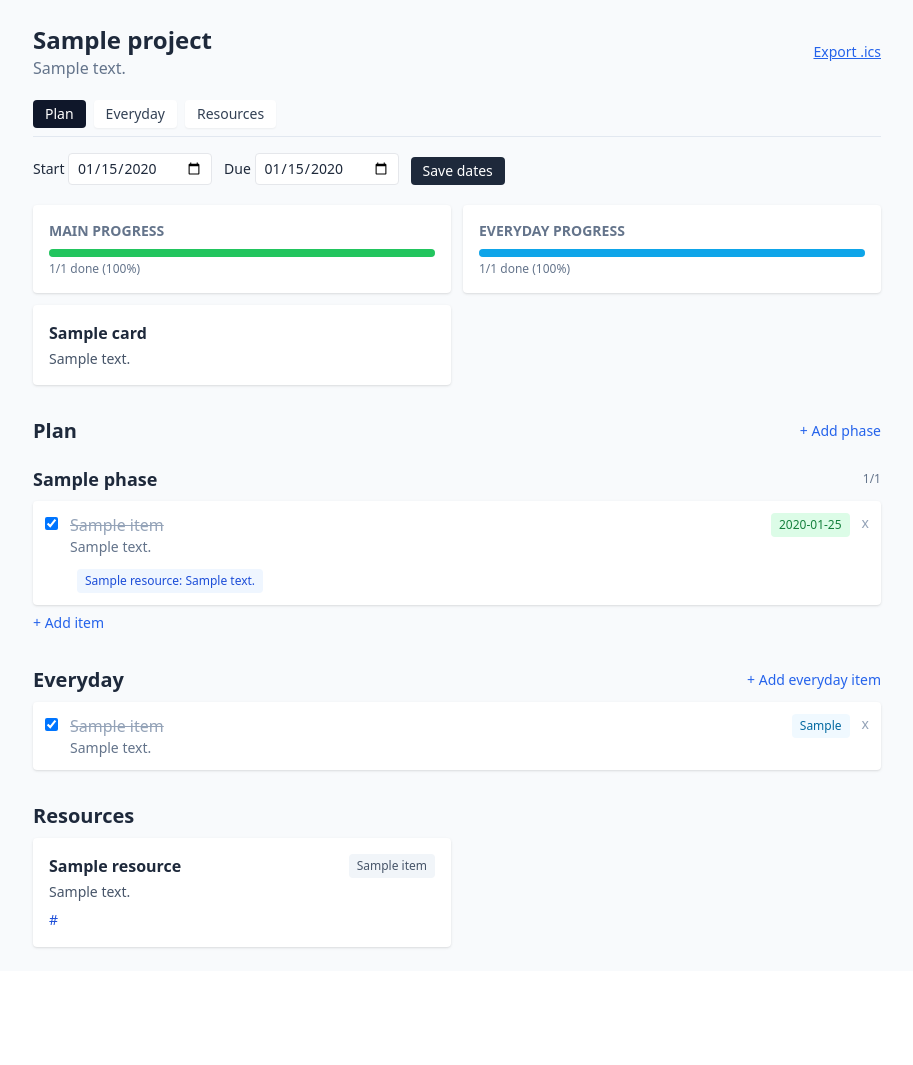
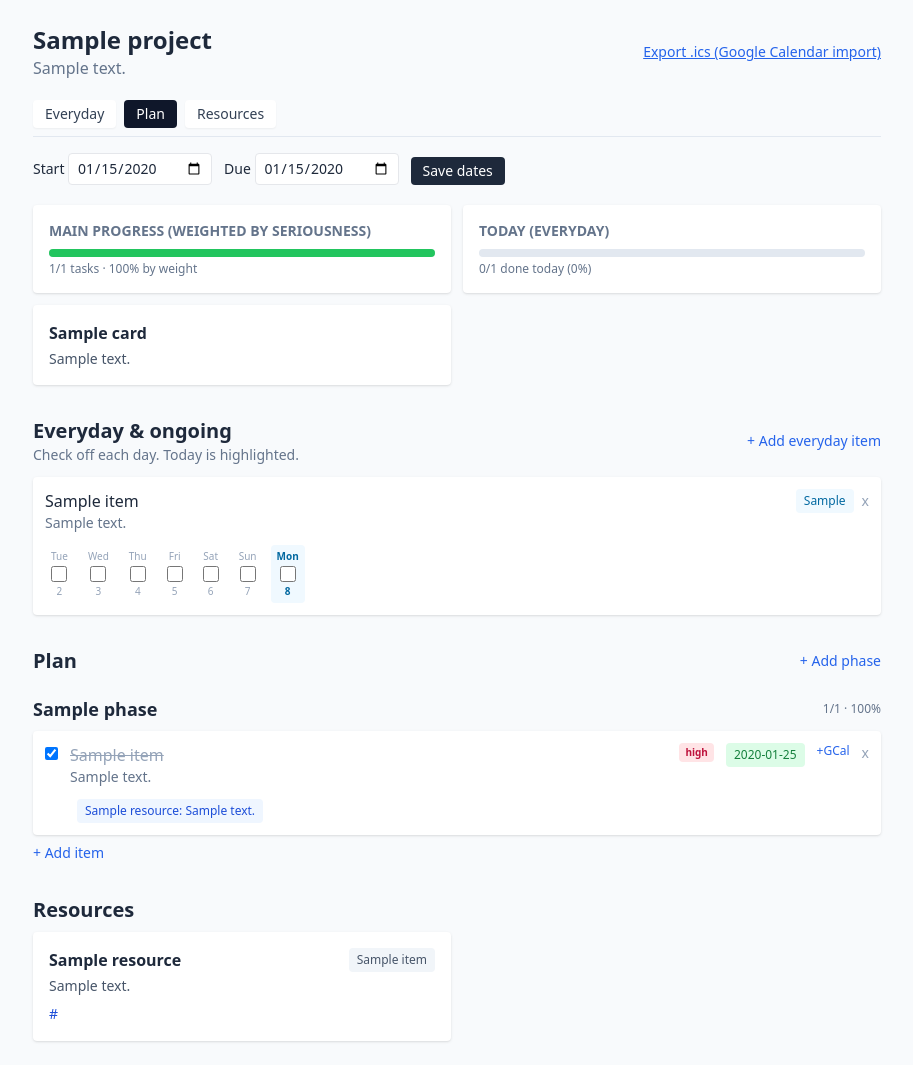
Before and after one commit to Arcco-Chakraborty/Task_Tracker, a Flask app: page /project/1 in a window 1280 px wide. Shown: the part 48-1113 px from the top of the page, without its empty margins (183-1096 px from the left). Before the commit the page ends 997 px from the top, so only its background shows below. Run offline with Flask 3, Linux system fonts and the light colour scheme; tables that the repository leaves empty hold one stand-in row (values such as "Sample post"); some libraries are stand-ins or nearby versions.

Commit message:
feat: weighted progress, per-day everyday tracker, Google Calendar links
- Plan items carry an LLM-assigned weight (1-5 seriousness); main progress
  is now weighted by completed-weight/total-weight (schedule.progress).
  Adds items.weight column + migration for existing DBs.
- Everyday/ongoing tasks become a per-day habit grid (last 7 days, today
  highlighted) backed by an everyday_completions table; the Everyday section
  moves above Plan and its card shows today's completion.
- Every dated task gets a one-click 'Add to Google Calendar' link
  (ics.gcal_link), exposed to templates and shown on project/dashboard/calendar.
- 12 new tests; 63 passing.

```diff
--- a/app.py
+++ b/app.py
@@ -1,7 +1,7 @@
 """app.py — Flask app for the task tracker."""
 from __future__ import annotations
 
-from datetime import date
+from datetime import date, timedelta
 
 from flask import (Flask, abort, g, has_app_context, jsonify, redirect,
                    render_template, request, url_for, Response)
@@ -67,16 +67,42 @@ def _project_view(conn, project, due_soon_days, today=None):
             })
         view_phases.append({**phase, "items": rows,
                             "progress": schedule.progress(items)})
-    everyday = db.list_everyday_items(conn, project["id"])
+    everyday_rows, everyday_today = _everyday_view(conn, project["id"], today)
     return {
         "project": project,
         "phases": view_phases,
         "progress": schedule.progress(all_items),
         "info_cards": db.list_info_cards(conn, project["id"]),
-        "everyday_items": everyday,
-        "everyday_progress": schedule.progress(everyday),
+        "everyday_items": everyday_rows,
+        "everyday_today": everyday_today,
         "resources": db.list_project_resources(conn, project["id"]),
     }
+
+
+def _everyday_view(conn, project_id, today, days_back=7):
+    """Attach a per-day completion grid (last `days_back` days, oldest->today)
+    to each everyday item, and compute today's completion summary."""
+    window = [today - timedelta(days=n) for n in range(days_back - 1, -1, -1)]
+    today_iso = today.isoformat()
+    completed = db.list_everyday_completions(conn, project_id,
+                                             window[0].isoformat())
+    rows = []
+    done_today = 0
+    for item in db.list_everyday_items(conn, project_id):
+        grid = [{
+            "date": d.isoformat(),
+            "label": d.strftime("%a"),
+            "dom": d.day,
+            "done": (item["id"], d.isoformat()) in completed,
+            "is_today": d == today,
+        } for d in window]
+        if (item["id"], today_iso) in completed:
+            done_today += 1
+        rows.append({**item, "days": grid})
+    total = len(rows)
+    today_summary = {"done": done_today, "total": total,
+                     "percent": round(done_today / total * 100) if total else 0}
+    return rows, today_summary
 
 
 def _all_dated_items(conn, due_soon_days, today=None):
@@ -111,6 +137,8 @@ def create_app(cfg=None) -> Flask:
     flask_app.config["CFG"] = cfg
     flask_app.config["DUE_SOON_DAYS"] = cfg.get("tracking", {}).get(
         "due_soon_days", 3)
+    # Expose the Google Calendar link builder to templates.
+    flask_app.jinja_env.globals["gcal_link"] = ics.gcal_link
 
     # Create the schema once at startup (separate short-lived connection).
     init_conn = db.connect(db_path)
@@ -240,6 +268,16 @@ def create_app(cfg=None) -> Flask:
         db.delete_everyday_item(get_conn(flask_app), everyday_id)
         return jsonify({"ok": True})
 
+    @flask_app.route("/everyday/<int:everyday_id>/day", methods=["POST"])
+    def everyday_day(everyday_id):
+        payload = request.json or {}
+        day = payload.get("day")
+        if not day:
+            return jsonify({"ok": False, "error": "missing day"}), 400
+        db.set_everyday_day(get_conn(flask_app), everyday_id, day,
+                            bool(payload.get("done")))
+        return jsonify({"ok": True})
+
     @flask_app.route("/phase/<int:phase_id>/item", methods=["POST"])
     def phase_add_item(phase_id):
         payload = request.json or {}
--- a/static/app.js
+++ b/static/app.js
@@ -39,6 +39,14 @@ document.addEventListener("change", (e) => {
     postJSON(`/everyday/${li.dataset.everydayId}/status`, { status }).then(() =>
       window.location.reload()
     );
+  }
+  if (e.target.classList.contains("js-everyday-day")) {
+    const cb = e.target;
+    // Persist the per-day completion; no reload so the grid stays put.
+    postJSON(`/everyday/${cb.dataset.everydayId}/day`, {
+      day: cb.dataset.day,
+      done: cb.checked,
+    });
   }
 });
 
--- a/templates/calendar.html
+++ b/templates/calendar.html
@@ -8,7 +8,7 @@
     <h2 class="font-semibold text-slate-700">{{ day }}</h2>
     <ul class="mt-1 space-y-1">
       {% for i in items %}
-      <li class="text-sm"><a href="/project/{{ i.project_id }}" class="text-blue-700 hover:underline">{{ i.project_title }}</a> — {{ i.title }}</li>
+      <li class="text-sm"><a href="/project/{{ i.project_id }}" class="text-blue-700 hover:underline">{{ i.project_title }}</a> — {{ i.title }}{% if i.resolved_date %} <a class="text-xs text-blue-600 hover:underline" target="_blank" rel="noopener noreferrer" href="{{ gcal_link(i.project_title ~ ': ' ~ i.title, i.resolved_date) }}" title="Add to Google Calendar">+GCal</a>{% endif %}</li>
       {% endfor %}
     </ul>
   </div>
--- a/templates/dashboard.html
+++ b/templates/dashboard.html
@@ -9,6 +9,7 @@
     <a href="/project/{{ i.project_id }}" class="text-blue-700 hover:underline">{{ i.project_title }}</a>
     <span class="{% if i.status == 'done' %}line-through text-slate-400{% endif %}">{{ i.title }}</span>
     <span class="ml-auto text-sm text-slate-500">{{ i.resolved_date or '—' }}</span>
+    {% if i.resolved_date %}<a class="text-xs text-blue-600 hover:underline" target="_blank" rel="noopener noreferrer" href="{{ gcal_link(i.project_title ~ ': ' ~ i.title, i.resolved_date) }}" title="Add to Google Calendar">+GCal</a>{% endif %}
   </li>
   {% endfor %}
 </ul>
--- a/templates/project.html
+++ b/templates/project.html
@@ -7,12 +7,12 @@
     <h1 class="text-2xl font-bold">{{ project.title }}</h1>
     {% if project.summary %}<p class="text-slate-500">{{ project.summary }}</p>{% endif %}
   </div>
-  <a class="text-sm text-blue-600 underline" href="/project/{{ project.id }}/export.ics">Export .ics</a>
+  <a class="text-sm text-blue-600 underline" href="/project/{{ project.id }}/export.ics">Export .ics (Google Calendar import)</a>
 </div>
 
 <nav class="mt-5 flex flex-wrap gap-2 border-b border-slate-200 pb-2 text-sm">
+  <a class="rounded bg-white px-3 py-1 text-slate-700 shadow-sm" href="#everyday">Everyday</a>
   <a class="rounded bg-slate-900 px-3 py-1 text-white" href="#plan">Plan</a>
-  <a class="rounded bg-white px-3 py-1 text-slate-700 shadow-sm" href="#everyday">Everyday</a>
   <a class="rounded bg-white px-3 py-1 text-slate-700 shadow-sm" href="#resources">Resources</a>
 </nav>
 
@@ -24,18 +24,18 @@
 
 <section class="mt-5 grid gap-3 md:grid-cols-2">
   <article class="bg-white rounded shadow p-4">
-    <h2 class="text-sm font-semibold uppercase text-slate-500">Main progress</h2>
+    <h2 class="text-sm font-semibold uppercase text-slate-500">Main progress (weighted by seriousness)</h2>
     <div class="mt-2 h-2 bg-slate-200 rounded">
       <div class="h-2 bg-green-500 rounded" style="width: {{ progress.percent }}%"></div>
     </div>
-    <p class="text-xs text-slate-500 mt-1">{{ progress.done }}/{{ progress.total }} done ({{ progress.percent }}%)</p>
+    <p class="text-xs text-slate-500 mt-1">{{ progress.done }}/{{ progress.total }} tasks &middot; {{ progress.percent }}% by weight</p>
   </article>
   <article class="bg-white rounded shadow p-4">
-    <h2 class="text-sm font-semibold uppercase text-slate-500">Everyday progress</h2>
+    <h2 class="text-sm font-semibold uppercase text-slate-500">Today (everyday)</h2>
     <div class="mt-2 h-2 bg-slate-200 rounded">
-      <div class="h-2 bg-sky-500 rounded" style="width: {{ everyday_progress.percent }}%"></div>
+      <div class="h-2 bg-sky-500 rounded" style="width: {{ everyday_today.percent }}%"></div>
     </div>
-    <p class="text-xs text-slate-500 mt-1">{{ everyday_progress.done }}/{{ everyday_progress.total }} done ({{ everyday_progress.percent }}%)</p>
+    <p class="text-xs text-slate-500 mt-1">{{ everyday_today.done }}/{{ everyday_today.total }} done today ({{ everyday_today.percent }}%)</p>
   </article>
   {% for card in info_cards %}
   <article class="bg-white rounded shadow p-4">
@@ -43,6 +43,45 @@
     {% if card.body %}<p class="mt-1 text-sm text-slate-600 whitespace-pre-wrap">{{ card.body }}</p>{% endif %}
   </article>
   {% endfor %}
+</section>
+
+<section id="everyday" class="mt-8">
+  <div class="flex items-center justify-between">
+    <div>
+      <h2 class="text-xl font-bold">Everyday &amp; ongoing</h2>
+      <p class="text-sm text-slate-500">Check off each day. Today is highlighted.</p>
+    </div>
+    <button class="js-add-everyday text-sm text-blue-600" data-project-id="{{ project.id }}">+ Add everyday item</button>
+  </div>
+  {% if not everyday_items %}
+  <p class="mt-2 text-sm text-slate-500">No everyday items yet.</p>
+  {% endif %}
+  <ul class="mt-3 space-y-2">
+    {% for item in everyday_items %}
+    <li class="bg-white rounded shadow p-3" data-everyday-id="{{ item.id }}">
+      <div class="flex items-start justify-between gap-3">
+        <div class="min-w-0">
+          <p class="font-medium">{{ item.title }}</p>
+          {% if item.description %}<p class="text-sm text-slate-500 whitespace-pre-wrap">{{ item.description }}</p>{% endif %}
+        </div>
+        <div class="flex items-center gap-2 shrink-0">
+          {% if item.cadence %}<span class="rounded bg-sky-50 px-2 py-1 text-xs text-sky-700">{{ item.cadence }}</span>{% endif %}
+          <button class="js-delete-everyday text-slate-400 hover:text-red-600 text-sm">x</button>
+        </div>
+      </div>
+      <div class="mt-3 flex gap-2">
+        {% for d in item.days %}
+        <label class="flex flex-col items-center gap-0.5 rounded px-1.5 py-1 text-[10px] {% if d.is_today %}bg-sky-50 font-bold text-sky-700{% else %}text-slate-400{% endif %}">
+          <span>{{ d.label }}</span>
+          <input type="checkbox" class="js-everyday-day h-4 w-4 {% if d.is_today %}accent-sky-600{% endif %}"
+                 data-everyday-id="{{ item.id }}" data-day="{{ d.date }}" {% if d.done %}checked{% endif %}>
+          <span>{{ d.dom }}</span>
+        </label>
+        {% endfor %}
+      </div>
+    </li>
+    {% endfor %}
+  </ul>
 </section>
 
 <section id="plan" class="mt-8">
@@ -55,7 +94,7 @@
   <section class="mt-5">
     <div class="flex items-center justify-between">
       <h3 class="text-lg font-semibold">{{ phase.name }}</h3>
-      <span class="text-xs text-slate-500">{{ phase.progress.done }}/{{ phase.progress.total }}</span>
+      <span class="text-xs text-slate-500">{{ phase.progress.done }}/{{ phase.progress.total }} &middot; {{ phase.progress.percent }}%</span>
     </div>
     <ul class="mt-2 space-y-2">
       {% for item in phase["items"] %}
@@ -66,9 +105,15 @@
             <p class="font-medium {% if item.status == 'done' %}line-through text-slate-400{% endif %}">{{ item.title }}</p>
             {% if item.description %}<p class="text-sm text-slate-500 whitespace-pre-wrap">{{ item.description }}</p>{% endif %}
           </div>
+          {% if item.weight and item.weight >= 4 %}<span class="shrink-0 rounded bg-rose-100 px-1.5 py-0.5 text-[10px] font-semibold text-rose-700">high</span>{% elif item.weight and item.weight <= 2 %}<span class="shrink-0 rounded bg-slate-100 px-1.5 py-0.5 text-[10px] text-slate-500">low</span>{% endif %}
           <span class="shrink-0 text-xs px-2 py-1 rounded {{ badge[item.urgency] }}">
             {% if item.resolved_date %}{{ item.resolved_date }}{% elif item.duration_days %}~{{ item.duration_days }}d{% else %}-{% endif %}
           </span>
+          {% if item.resolved_date %}
+          <a class="shrink-0 text-xs text-blue-600 hover:underline" target="_blank" rel="noopener noreferrer"
+             href="{{ gcal_link(project.title ~ ': ' ~ item.title, item.resolved_date, item.description) }}"
+             title="Add to Google Calendar">+GCal</a>
+          {% endif %}
           <button class="js-delete shrink-0 text-slate-400 hover:text-red-600 text-sm">x</button>
         </div>
         {% if item.resources %}
@@ -90,29 +135,6 @@
   {% endfor %}
 </section>
 
-<section id="everyday" class="mt-8">
-  <div class="flex items-center justify-between">
-    <h2 class="text-xl font-bold">Everyday</h2>
-    <button class="js-add-everyday text-sm text-blue-600" data-project-id="{{ project.id }}">+ Add everyday item</button>
-  </div>
-  {% if not everyday_items %}
-  <p class="mt-2 text-sm text-slate-500">No everyday items yet.</p>
-  {% endif %}
-  <ul class="mt-2 space-y-2">
-    {% for item in everyday_items %}
-    <li class="bg-white rounded shadow p-3 flex items-start gap-3" data-everyday-id="{{ item.id }}">
-      <input type="checkbox" class="mt-1 js-everyday-status" {% if item.status == 'done' %}checked{% endif %}>
-      <div class="min-w-0 flex-1">
-        <p class="font-medium {% if item.status == 'done' %}line-through text-slate-400{% endif %}">{{ item.title }}</p>
-        {% if item.description %}<p class="text-sm text-slate-500 whitespace-pre-wrap">{{ item.description }}</p>{% endif %}
-      </div>
-      {% if item.cadence %}<span class="shrink-0 rounded bg-sky-50 px-2 py-1 text-xs text-sky-700">{{ item.cadence }}</span>{% endif %}
-      <button class="js-delete-everyday shrink-0 text-slate-400 hover:text-red-600 text-sm">x</button>
-    </li>
-    {% endfor %}
-  </ul>
-</section>
-
 <section id="resources" class="mt-8">
   <h2 class="text-xl font-bold">Resources</h2>
   {% if not resources %}
```
Also changed, not shown: db.py (+42 -4 lines), extract.py (+13 -0 lines), ics.py (+20 -1 lines), schedule.py (+15 -2 lines), tests/test_app.py (+33 -0 lines), tests/test_db.py (+55 -0 lines), tests/test_extract.py (+11 -0 lines), tests/test_ics.py (+12 -0 lines), tests/test_schedule.py (+16 -0 lines), README.md.
